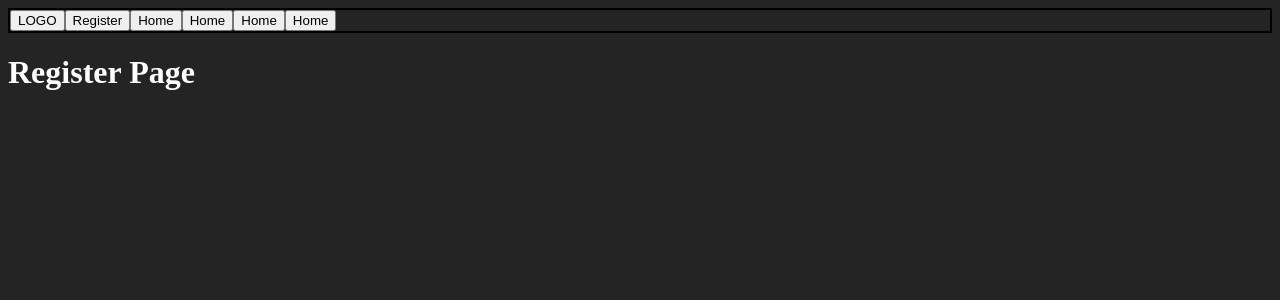
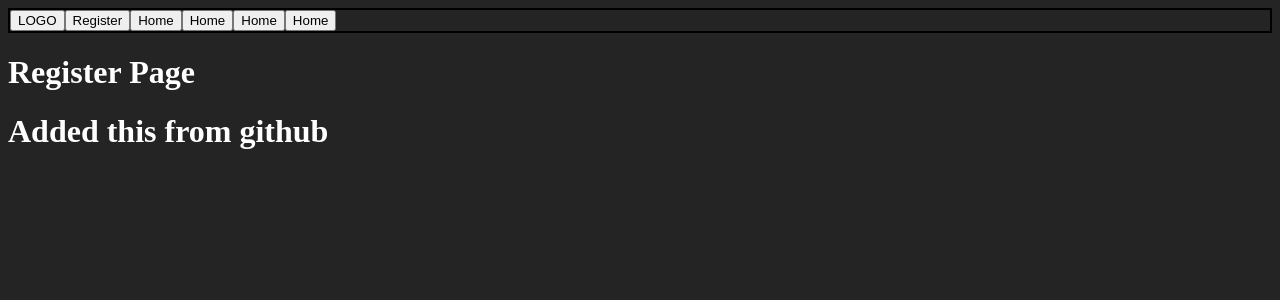
Before and after one commit to Ganesh-Mk/CodeBro, a React (Vite) app in the folder frontend/: page /register in a window 1280 px wide. Shown: the top 300 px of the page. Built offline with nearby package versions, Linux system fonts and the light colour scheme.

Commit message:
Update RegisterPage.jsx

```diff
--- a/frontend/src/pages/RegisterPage.jsx
+++ b/frontend/src/pages/RegisterPage.jsx
@@ -4,6 +4,7 @@ function EntrancePage() {
   return (
     <div>
       <h1>Register Page</h1>
+      <h1>Added this from github</h1>
     </div>
   )
 }
```
